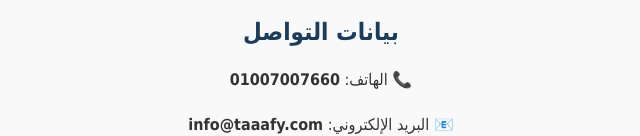
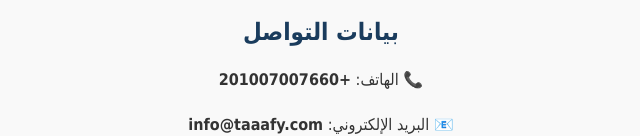
Before and after one commit to safina525/taaay-site, a plain HTML site: page index.html in a window 1280 px wide. Shown: the part 826-962 px from the top of the page, 319-959 px from the left. Drawn offline with Linux system fonts and the light colour scheme.

Commit message:
Update index.html

```diff
--- a/index.html
+++ b/index.html
@@ -124,7 +124,7 @@
 
     <div class="section">
     <h2>بيانات التواصل</h2>
-    <p>📞 الهاتف: <strong>01007007660</strong></p>
+    <p>📞 الهاتف: <strong>+201007007660</strong></p>
     <p>📧 البريد الإلكتروني: <strong>info@taaafy.com</strong></p>
 </div>
 
```
